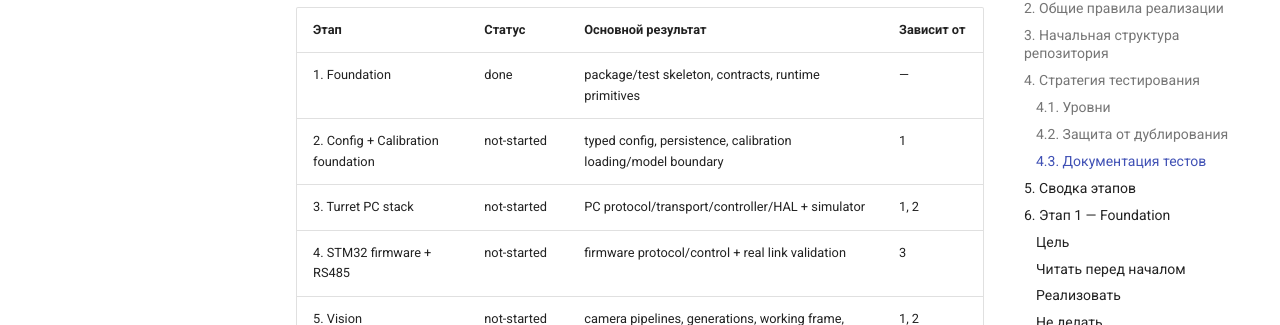
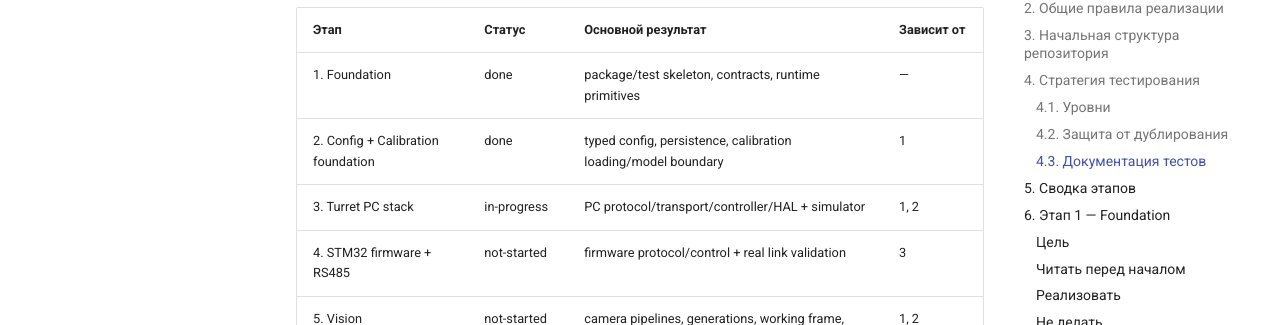
Before and after one commit to BelkaT4/navmin, an MkDocs documentation site: the page built from docs/dev/implementation-plan.md, in a window 1280 px wide and 900 px high, scrolled down 3517 px. Shown: the part 127-452 px from the top of the window. Built offline with MkDocs 1.6.1 and Material for MkDocs 9.7.7, drawn with Linux system fonts in a browser that asks for light colours; some of the changed text lies outside the part shown.

Commit message:
docs(plan): sync implementation stage statuses

```diff
--- a/docs/dev/implementation-plan.md
+++ b/docs/dev/implementation-plan.md
@@ -115,8 +115,8 @@ Normal test run не должен требовать hardware.
 | Этап | Статус | Основной результат | Зависит от |
 |---|---|---|---|
 | 1. Foundation | done | package/test skeleton, contracts, runtime primitives | — |
-| 2. Config + Calibration foundation | not-started | typed config, persistence, calibration loading/model boundary | 1 |
-| 3. Turret PC stack | not-started | PC protocol/transport/controller/HAL + simulator | 1, 2 |
+| 2. Config + Calibration foundation | done | typed config, persistence, calibration loading/model boundary | 1 |
+| 3. Turret PC stack | in-progress | PC protocol/transport/controller/HAL + simulator | 1, 2 |
 | 4. STM32 firmware + RS485 | not-started | firmware protocol/control + real link validation | 3 |
 | 5. Vision | not-started | camera pipelines, generations, working frame, manual distance | 1, 2 |
 | 6. Core + Aiming | not-started | mediator/state transitions/aiming/tracking error | 2, 3, 5 |
@@ -266,7 +266,7 @@ Qt notification coalescing (#5) остаётся до UI-этапа.
 
 ## 8. Этап 3 — Turret PC stack
 
-**Статус:** `not-started`
+**Статус:** `in-progress`
 
 ### Цель
 
```
